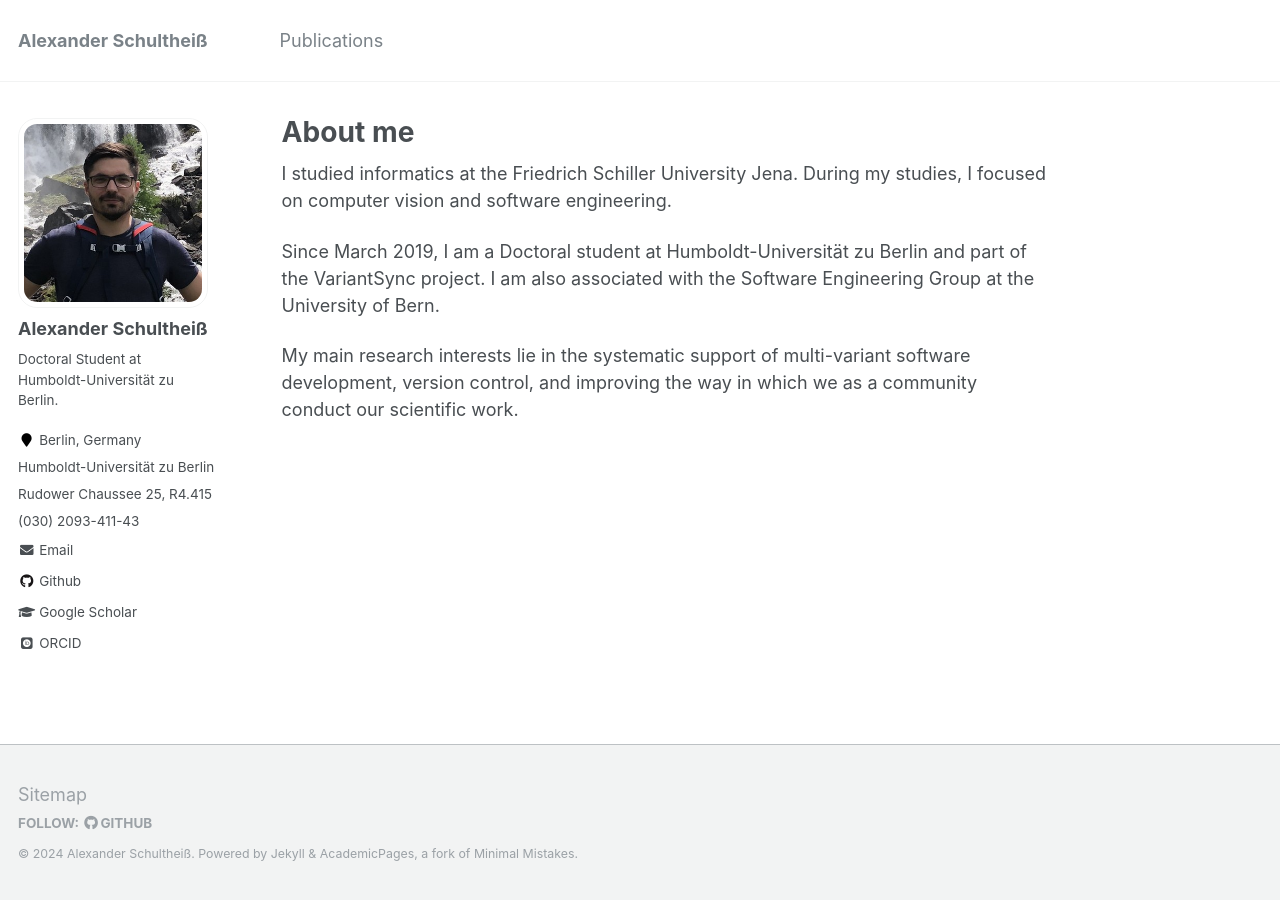
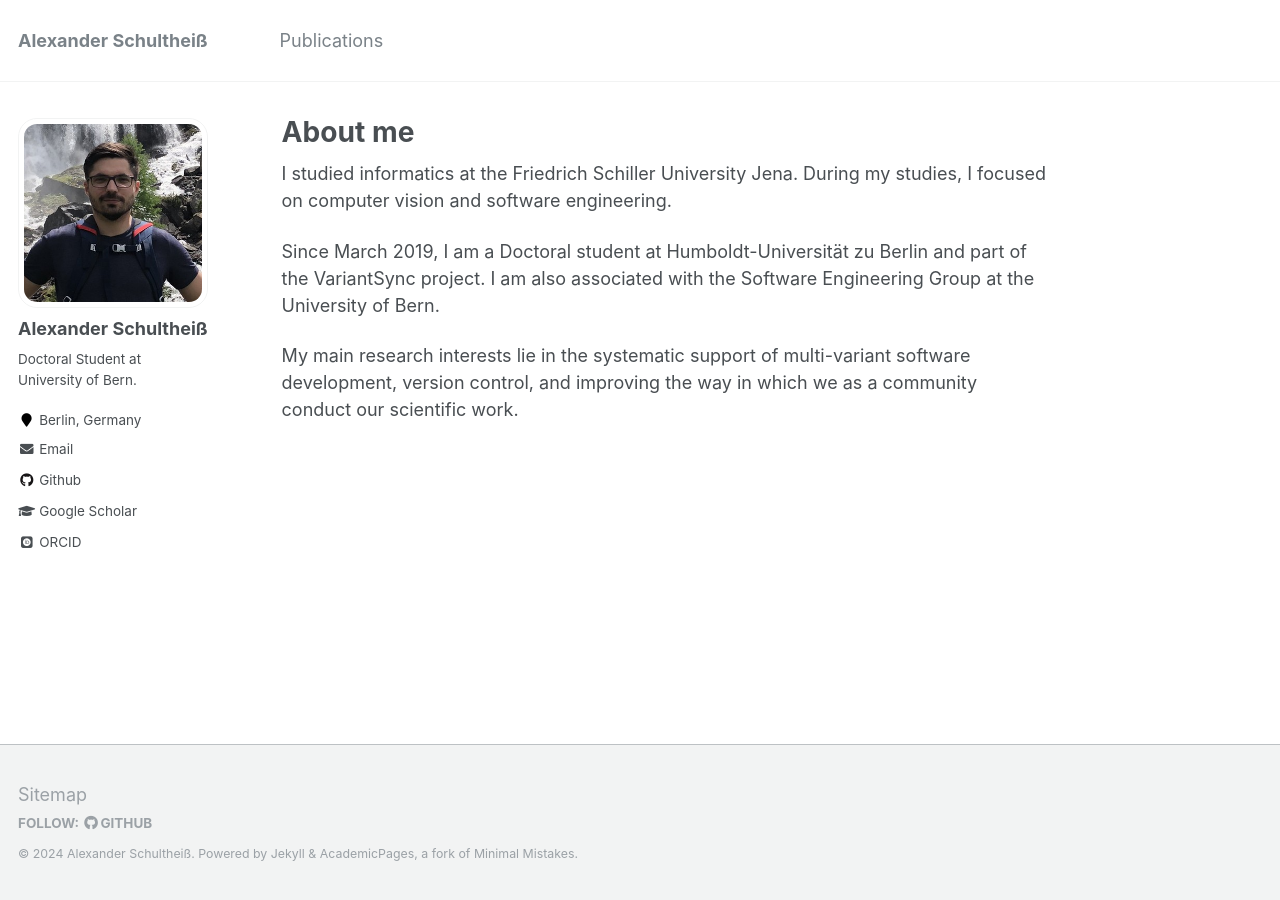
Before and after one commit to AlexanderSchultheiss/AlexanderSchultheiss.github.io, a Jekyll site: the page built from _pages/about.md, in a window 1280 px wide. Built offline with Jekyll 4.4.1, drawn with Linux system fonts in a browser that asks for light colours; some web fonts are replaced.

Commit message:
remove deprecated contact information

```diff
--- a/_config.yml
+++ b/_config.yml
@@ -82,15 +82,15 @@ analytics:
 author:
   name             : "Alexander Schultheiß"
   avatar           : "profile.jpeg"
-  bio              : "Doctoral Student at Humboldt-Universität zu Berlin."
+  bio              : "Doctoral Student at University of Bern."
   location         : "Berlin, Germany"
-  employer         : "Humboldt-Universität zu Berlin"
+  employer         :
   pubmed           : #"https://www.ncbi.nlm.nih.gov/pubmed/?term=john+snow"
   googlescholar    : "https://scholar.google.com/citations?user=OZ-4_nYAAAAJ&hl=en"
-  email            : "alexander.schultheiss (at) informatik.hu-berlin.de"
+  email            : "AlexanderSchultheiss (at) pm.me"
   researchgate     :  # example: "https://www.researchgate.net/profile/yourprofile"
-  phone            : " (030) 2093-411-43"
-  address          : "Rudower Chaussee 25, R4.415"
+  phone            :
+  address          :
   uri              :
   bitbucket        :
   codepen          :
```
